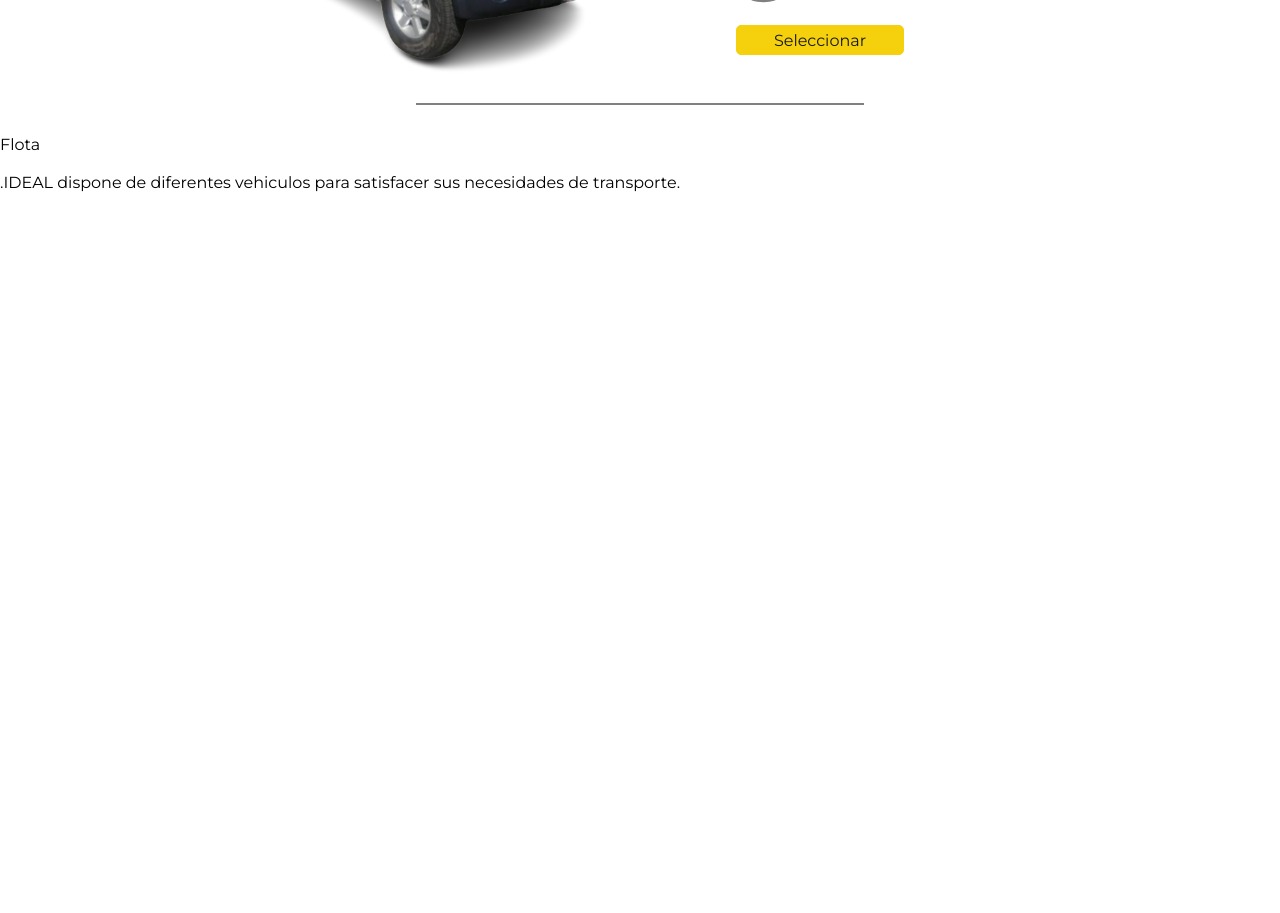
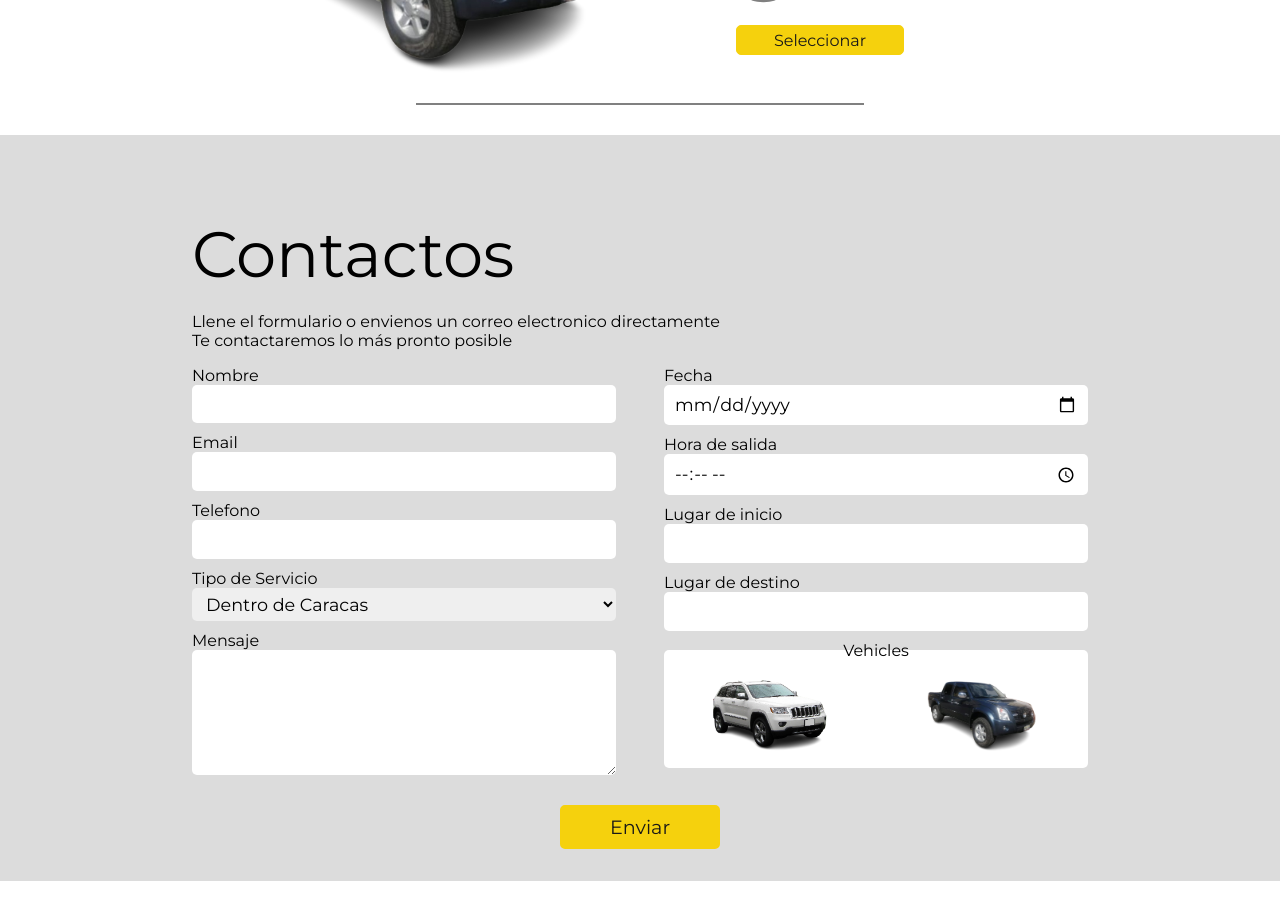
Before and after one commit to Luis0lo/traslados_ideal, a React (Create React App) app: page / in a window 1280 px wide. Shown: the part 2960-3873 px from the top of the page. Before the commit the page ends 3168 px from the top, so only its background shows below. Built offline with nearby package versions, Linux system fonts and the light colour scheme.

Commit message:
contact form

```diff
--- a/src/containers/Contacts/Contacts.js
+++ b/src/containers/Contacts/Contacts.js
@@ -1,18 +1,94 @@
-import './contacts.css'
+import './contacts.css';
 function Contacts() {
   return (
-    <section id="contact">
-      <div className="contentContainer">
-        <p className="sectionTitle">Flota</p>
+    <section id="contacts">
+      <div className="contentContainerContacts">
+        <p className="sectionTitle">Contactos</p>
         <br />
-        <p className='flotaDescription'>
-          .IDEAL dispone de diferentes vehiculos para satisfacer sus necesidades
-          de transporte.
+        <p className="contactsDescription">
+          Llene el formulario o envienos un correo electronico directamente
+          <br />
+          Te contactaremos lo más pronto posible
         </p>
-
+        <form action="">
+          <div className="formContainer">
+            <div className="essentialInputs">
+              <label htmlFor="name">Nombre</label>
+              <br />
+              <input name="name" type="text" id="name" required />
+              <br />
+              <label htmlFor="email">Email</label>
+              <br />
+              <input name="email" type="email" id="email" required />
+              <br />
+              <label htmlFor="mobile">Telefono</label>
+              <br />
+              <input name="number" type="text" id="mobile" required />
+              <br />
+              <label htmlFor="serviceType">Tipo de Servicio</label>
+              <br />
+              <select name="serviceType" id="serviceType">
+                <option value="cityTransfers">Dentro de Caracas</option>
+                <option value="countryTransfers">Fuera de Caracas</option>
+                <option value="airportTransfer">Aeropuerto</option>
+                <option value="fullday">Fullday</option>
+              </select>
+              <br />
+              <label htmlFor="message">Mensaje</label>
+              <br />
+              <textarea
+                name="message"
+                id="message"
+                cols="30"
+                rows="4"
+              ></textarea>
+              <br />
+            </div>
+            <div className="nonEssentialInputs">
+              <label htmlFor="date">Fecha</label>
+              <br />
+              <input name="date" type="date" id="date" />
+              <br />
+              <label htmlFor="hour">Hora de salida</label>
+              <br />
+              <input name="time" type="time" id="hour" />
+              <br />
+              <label htmlFor="origem">Lugar de inicio</label>
+              <br />
+              <input name="origem" type="text" id="origem" />
+              <br />
+              <label htmlFor="destination">Lugar de destino</label>
+              <br />
+              <input name="destination" type="text" id="destination" />
+              <br />
+              <fieldset>
+                <legend>Vehicles</legend>
+                <input
+                  value="Jeep Cherokee"
+                  type="radio"
+                  id="JeepCherokee"
+                  name="vehicle"
+                />
+                <label htmlFor="JeepCherokee">
+                  <img src="images/jeepflip.png" alt="jeep cherokee" />
+                </label>
+                <input
+                  value="Chevrolet Dmax"
+                  type="radio"
+                  id="ChevroletDmax"
+                  name="vehicle"
+                />
+                <label htmlFor="ChevroletDmax">
+                  <img src="images/pickup.png" alt="jeep cherokee" />
+                </label>
+              </fieldset>
+            </div>
+          </div>
+          <button type="submit">Enviar</button>
+        </form>
       </div>{' '}
     </section>
-  )
+  );
 }
 
-export default Contacts
+export default Contacts;
--- a/src/containers/Contacts/contacts.css
+++ b/src/containers/Contacts/contacts.css
@@ -1 +1,133 @@
-/*# sourceMappingURL=contacts.css.map */
+#contacts {
+  padding-top: 5rem;
+  background-color: rgb(220, 220, 220);
+}
+#contacts .sectionTitle {
+  font-size: 4rem;
+}
+@media (max-width: 640px) {
+  #contacts .sectionTitle {
+    text-align: center;
+    font-size: 2rem;
+  }
+}
+@media (max-width: 640px) {
+  #contacts {
+    padding-top: 2rem;
+  }
+}
+
+.contentContainerContacts {
+  width: 70%;
+  margin: auto;
+  margin-bottom: 2rem;
+}
+@media (max-width: 768px) {
+  .contentContainerContacts {
+    width: 85%;
+  }
+}
+@media (max-width: 640px) {
+  .contentContainerContacts {
+    width: 90%;
+  }
+}
+
+.flotaDescription {
+  padding-bottom: 1rem;
+}
+
+form {
+  padding: 1rem 0;
+}
+form input,
+form select,
+form textarea {
+  width: 100%;
+  border: none;
+  border-radius: 5px;
+  line-height: 1.8rem;
+  padding: 5px 10px;
+  font-size: 1.1rem;
+  margin-bottom: 10px;
+}
+form button {
+  display: block;
+  background-color: rgb(245, 209, 13);
+  color: rgb(24, 24, 24);
+  font-size: 1.2rem;
+  border: 2px solid rgb(245, 209, 13);
+  border-radius: 5px;
+  padding: 0.7rem 3rem;
+  cursor: pointer;
+  transition: all 1s ease;
+  padding: 0.5rem 3rem;
+  margin: 1rem auto;
+}
+form button:hover {
+  background-color: rgb(246, 231, 29);
+  color: rgb(24, 24, 24);
+}
+@media (max-width: 768px) {
+  form button {
+    width: 100%;
+  }
+}
+
+form .formContainer {
+  display: flex;
+  flex-wrap: wrap;
+  flex-direction: row;
+  justify-content: space-around;
+  gap: 3rem;
+}
+@media (max-width: 640px) {
+  form .formContainer {
+    gap: 0;
+  }
+}
+
+form .essentialInputs {
+  flex: 1;
+}
+
+form .nonEssentialInputs {
+  flex: 1;
+}
+form .nonEssentialInputs img {
+  width: 12vw;
+}
+@media (max-width: 640px) {
+  form .nonEssentialInputs img {
+    width: 40vw;
+  }
+}
+form .nonEssentialInputs input[type=radio] {
+  display: none;
+}
+form .nonEssentialInputs img:hover {
+  cursor: pointer;
+}
+form .nonEssentialInputs img:active {
+  opacity: 0.4;
+  cursor: pointer;
+}
+form .nonEssentialInputs input[type=radio] + label > img {
+  border: 2px solid transparent;
+  padding: 0 1rem;
+  border-radius: 10px;
+  transition: all 1s ease;
+}
+form .nonEssentialInputs input[type=radio]:checked + label > img {
+  border: 2px solid rgb(243, 219, 86);
+  background-color: rgb(207, 207, 207);
+}
+form .nonEssentialInputs fieldset {
+  background-color: white;
+  text-align: center;
+  display: flex;
+  justify-content: space-around;
+  border: none;
+  border-radius: 5px;
+  padding: 0.5rem 0;
+}/*# sourceMappingURL=contacts.css.map */
--- a/src/containers/Contacts/contacts.scss
+++ b/src/containers/Contacts/contacts.scss
@@ -0,0 +1,111 @@
+@import '../../variables/globalMixins';
+@import '../../variables/variables';
+@import '../../variables/breakpoints';
+
+#contacts {
+  padding-top: 5rem;
+  background-color: $lightBgColor;
+
+  .sectionTitle {
+    font-size: 4rem;
+    @include mobile {
+      text-align: center;
+      font-size: 2rem;
+    }
+  }
+  @include mobile {
+    padding-top: 2rem;
+  }
+}
+.contentContainerContacts {
+  width: 70%;
+  margin: auto;
+  margin-bottom: 2rem;
+  @include tablet {
+    width: 85%;
+  }
+  @include mobile {
+    width: 90%;
+  }
+}
+.flotaDescription {
+  padding-bottom: 1rem;
+}
+form {
+  padding: 1rem 0;
+  input,
+  select,
+  textarea {
+    width: 100%;
+    border: none;
+    border-radius: 5px;
+    line-height: 1.8rem;
+    padding: 5px 10px;
+    font-size: 1.1rem;
+    margin-bottom: 10px;
+  }
+  button {
+    display: block;
+    @include contactButton();
+    padding: 0.5rem 3rem;
+    margin: 1rem auto;
+    @include tablet {
+      width: 100%;
+    }
+  }
+}
+form .formContainer {
+  display: flex;
+  flex-wrap: wrap;
+  flex-direction: row;
+  justify-content: space-around;
+  gap: 3rem;
+  @include mobile {
+    gap: 0;
+  }
+}
+form .essentialInputs {
+  flex: 1;
+}
+
+form .nonEssentialInputs {
+  flex: 1;
+  img {
+    width: 12vw;
+    @include mobile {
+      width: 40vw;
+    }
+  }
+  input[type='radio'] {
+    display: none;
+  }
+
+  img:hover {
+    cursor: pointer;
+  }
+
+  img:active {
+    opacity: 0.4;
+    cursor: pointer;
+  }
+  input[type='radio'] + label > img {
+    border: 2px solid transparent;
+    padding: 0 1rem;
+    border-radius: 10px;
+
+    transition: all 1s ease;
+  }
+  input[type='radio']:checked + label > img {
+    border: 2px solid rgb(243, 219, 86);
+    background-color: $fontGreyColor;
+  }
+  fieldset {
+    background-color: white;
+    text-align: center;
+    display: flex;
+    justify-content: space-around;
+    border: none;
+    border-radius: 5px;
+    padding: 0.5rem 0;
+  }
+}
--- a/src/containers/Vehicles/Vehicles.js
+++ b/src/containers/Vehicles/Vehicles.js
@@ -36,7 +36,7 @@ function Vehicles() {
           de transporte.
         </p>
         {vehiclesList.map((vehicle) => (
-          <div key={vehicle.name} className="wrapperVehicules">
+          <div key={vehicle.model} className="wrapperVehicules">
             <div className="vehicleImageContainer">
               <img src={vehicle.imageUrl} alt="jeep grand cherokee" />
             </div>
```
Also changed, not shown: 2 other files (tests, documents, lock files or other folders).
